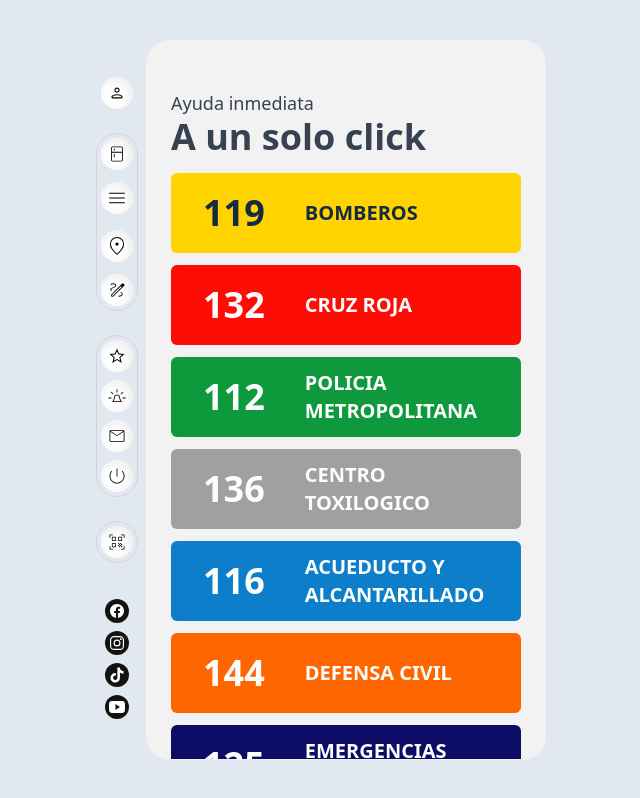
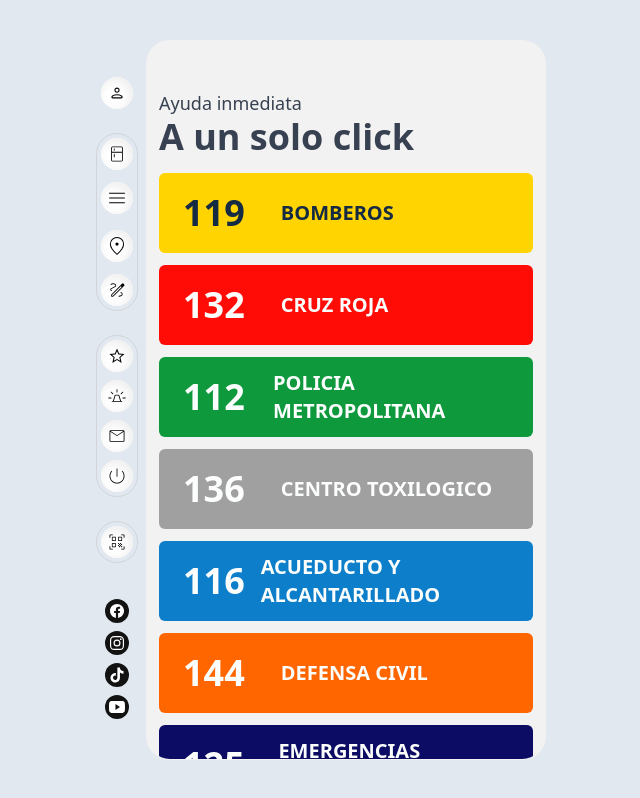
Before and after one commit to TuRefri/tr-tu-refri-rjs-app, a React (Vite) app: page /emergency in a window 1280 px wide. Shown: the whole page, without its empty margins (315-955 px from the left). Built offline with nearby package versions, Linux system fonts and the light colour scheme.

Commit message:
fix emergency overflow page

```diff
--- a/src/routes/emergency.tsx
+++ b/src/routes/emergency.tsx
@@ -15,17 +15,20 @@ const entities = [
 
 export default function Emergency() {
   return (
-    <div className='w-full px-6 pt-12 overflow-y-scroll h-full no-scrollbar'>
+    <div className="w-full px-3 pt-12 overflow-y-scroll h-full no-scrollbar">
       <h2 className="text-lg font-light text-gray-700">Ayuda inmediata</h2>
       <h1 className="text-4xl font-semibold pb-4 text-gray-700">A un solo click</h1>
       <ul className="flex flex-col w-full gap-y-3 pb-20">
-        {entities.map(item => (
+        {entities.map((item) => (
           <li
             key={item.number}
             style={{ backgroundColor: item.background, color: item.text }}
-            className="cursor-pointer py-4 px-8 rounded-md flex items-center text-xl h-20 font-bold"
+            className="cursor-pointer py-3 px-6 rounded-md flex items-center text-md sm:text-xl h-20 font-bold max-w-full"
           >
-            <span className="text-4xl font-extrabold pr-10">{item.number}</span> {item.entity}
+            <span className="w-[30%] text-3xl sm:text-4xl font-extrabold pr-2 sm:pr-3">
+              {item.number}
+            </span>
+            {item.entity}
           </li>
         ))}
       </ul>
```
